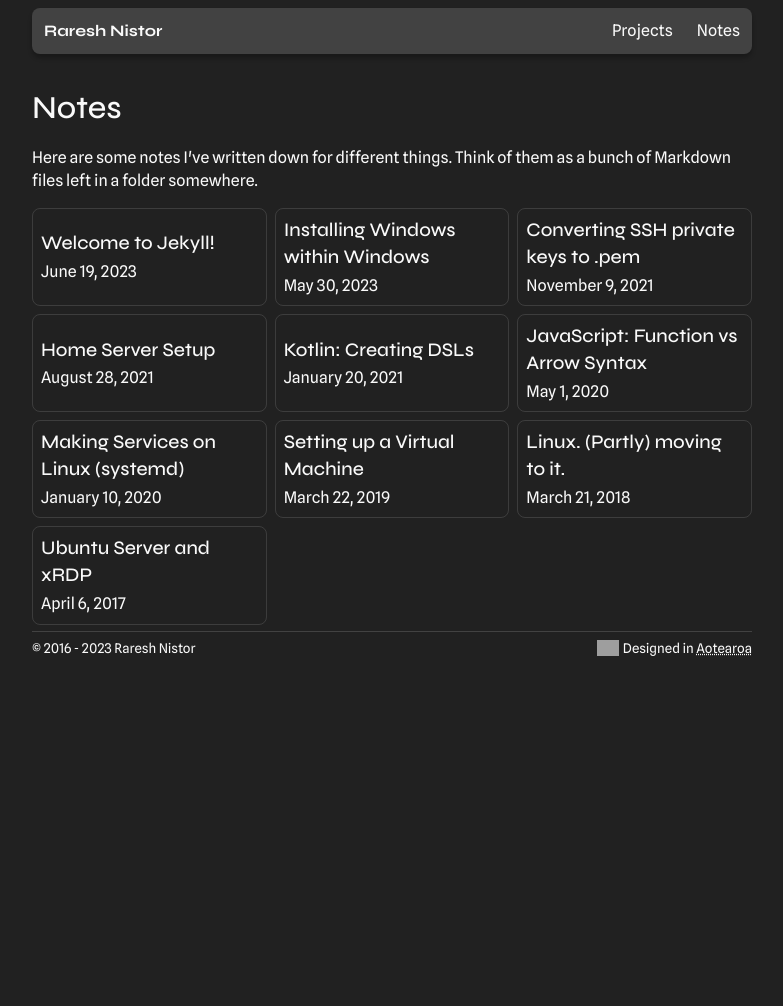
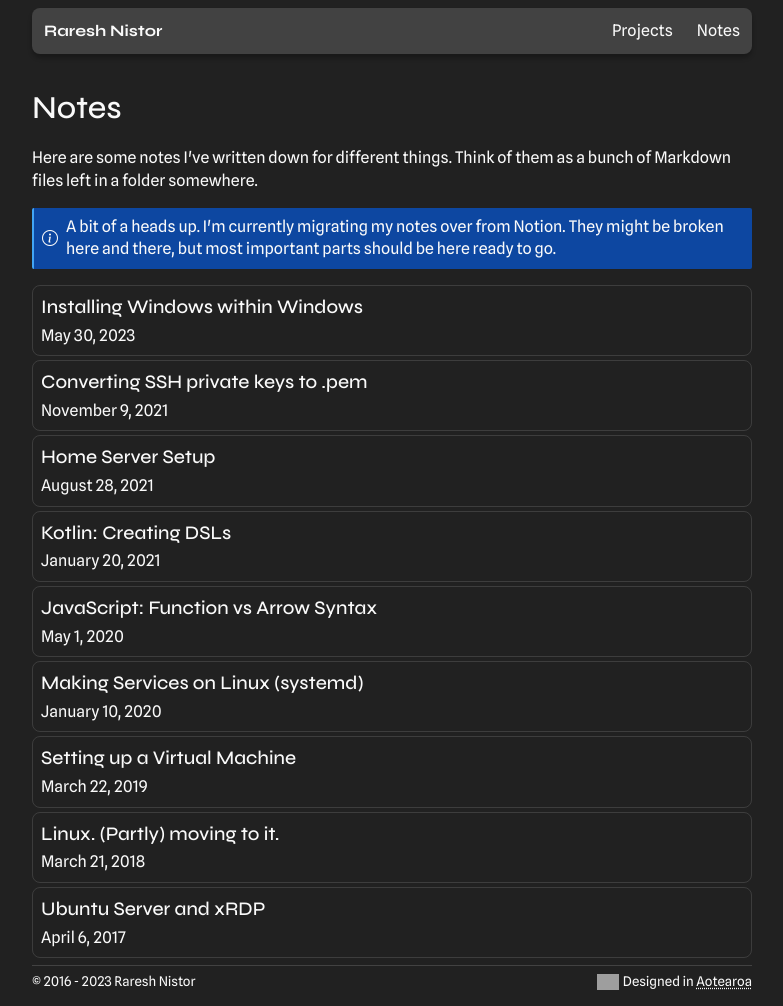
Before and after one commit to itisrazza/razza.io, a Jekyll site: the page built from notes.html, in a window 1280 px wide. Shown: the whole page, without its empty margins (248-1031 px from the left). Built offline with Jekyll 4.4.1, drawn with Linux system fonts in a browser that asks for light colours; some web fonts are replaced; before the commit the page ends 900 px from its top, so only the background shows below that; grey boxes are pictures that could not be loaded.

Commit message:
Last finishing touches

```diff
--- a/404.html
+++ b/404.html
@@ -1,16 +1,16 @@
 ---
 permalink: /404.html
-layout: default
+layout: page
 ---
 
 <style type="text/css" media="screen">
   .container {
-    margin: 10px auto;
     max-width: 600px;
     text-align: center;
+    margin: 30px auto;
   }
   h1 {
-    margin: 30px 0;
+    margin: 0 0 30px;
     font-size: 4em;
     line-height: 1;
     letter-spacing: -1px;
--- a/_posts/2023-06-20-welcome-to-jekyll.markdown
+++ b/_posts/2023-06-20-welcome-to-jekyll.markdown
@@ -3,6 +3,7 @@ layout: post
 title:  "Welcome to Jekyll!"
 date:   2023-06-20 07:37:31 +1200
 categories: jekyll update
+published: false
 ---
 You’ll find this post in your `_posts` directory. Go ahead and edit it and re-build the site to see your changes. You can rebuild the site in many different ways, but the most common way is to run `jekyll serve`, which launches a web server and auto-regenerates your site when a file is updated.
 
--- a/_sass/razza/_biglist.scss
+++ b/_sass/razza/_biglist.scss
@@ -44,7 +44,7 @@
                 background: #fafafa;
                 color: #212121;
                 box-shadow: 0 6px 8px rgba(0, 0, 0, 0.25);
-                transform: scale(1.05);
+                transform: scale(1.025);
                 outline: none;
             }
 
--- /dev/null
+++ b/_sass/razza/_callout.scss
@@ -0,0 +1,23 @@
+.callout {
+    border-left: 2px solid;
+    background-color: #424242;
+    padding: 8px;
+    border-radius: 2px;
+    display: flex;
+    gap: 4px;
+
+    &.callout-info {
+        border-color: #42A5F5;
+        background-color: #0D47A1;
+
+        &::before {
+            font-family: "bootstrap-icons";
+            font-size: 16px;
+            content: "\F431";
+            display: flex;
+            justify-content: center;
+            align-items: center;
+            padding-right: 4px;
+        }
+    }
+}
--- a/_sass/razza/main.scss
+++ b/_sass/razza/main.scss
@@ -14,6 +14,7 @@ $light-border: 1px solid rgba(255, 255, 255, 0.125);
 
 @import
     "razza/base",
+    "razza/callout",
     "razza/navbar",
     "razza/home",
     "razza/post",
--- a/notes.html
+++ b/notes.html
@@ -6,9 +6,10 @@ layout: page
 <header>
     <h1>Notes</h1>
     <p>Here are some notes I've written down for different things. Think of them as a bunch of Markdown files left in a folder somewhere.</p>
+    <p class="callout callout-info">A bit of a heads up. I'm currently migrating my notes over from Notion. They might be broken here and there, but most important parts should be here ready to go.</p>
 </header>
 
-<section id="active" class="biglist biglist-inset biglist-grid">
+<section id="active" class="biglist biglist-inset">
     <div class="biglist-content">
         {% for note in site.posts %}
             <a href="{{ note.url | relative_url }}" class="biglist-item">
```
